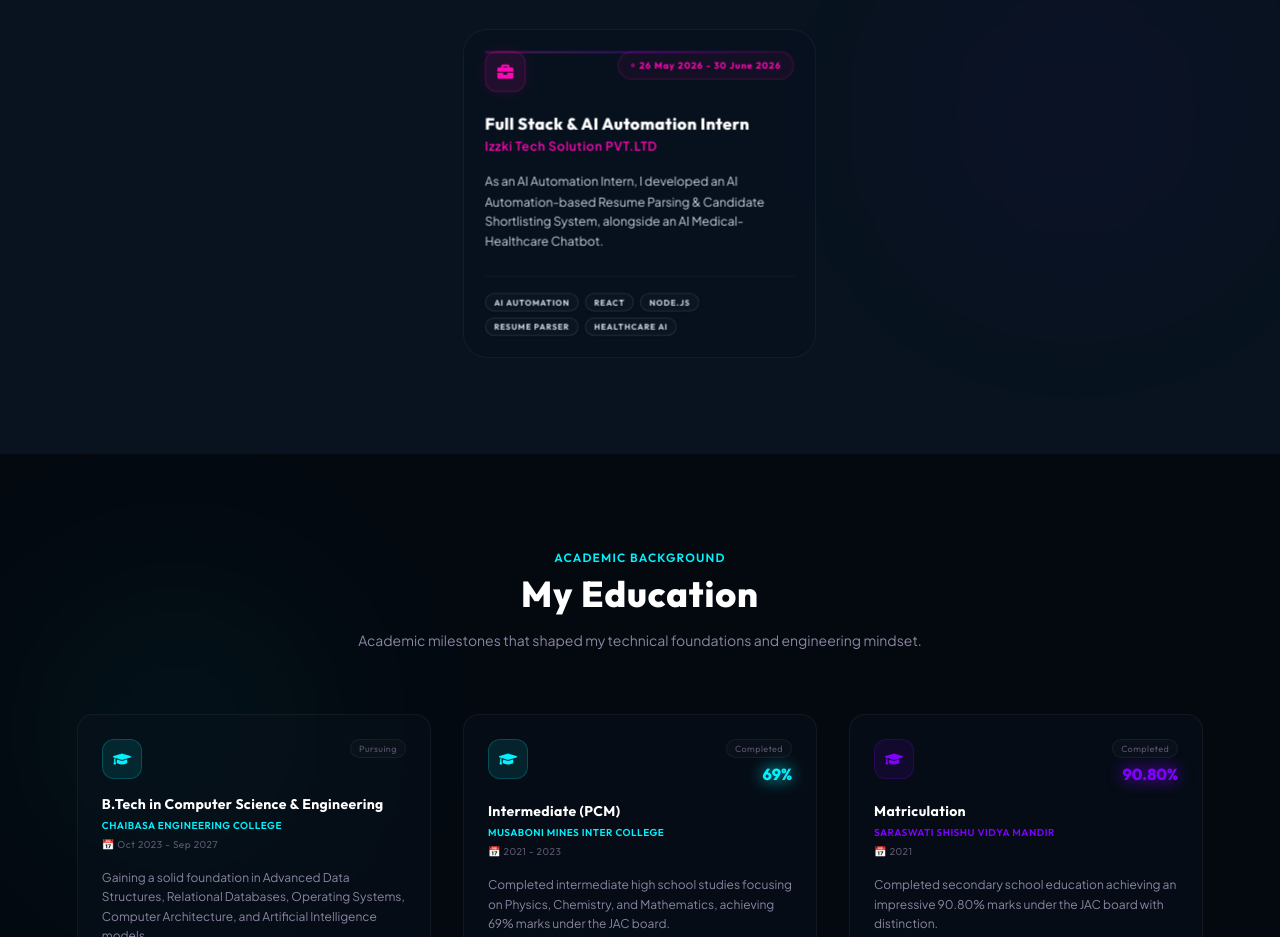
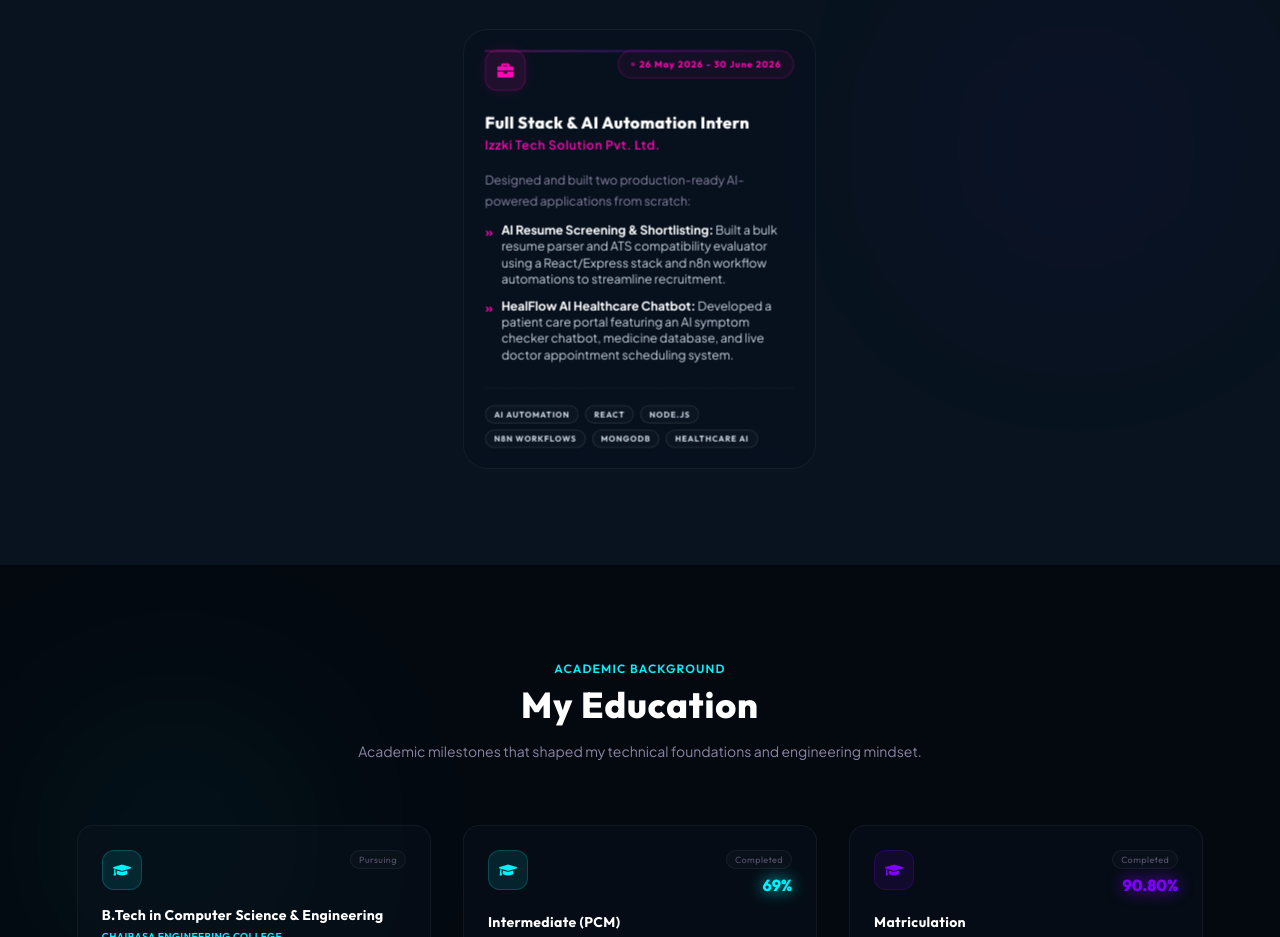
Before and after one commit to Gourav-jii/Portfolio, a React (Vite) app: page / in a window 1280 px wide. Shown: the part 4740-5677 px from the top of the page. Built offline with nearby package versions, Linux system fonts and the light colour scheme.

Commit message:
Update Experience section with detailed internship projects and tags

```diff
--- a/src/components/Experience.jsx
+++ b/src/components/Experience.jsx
@@ -7,10 +7,24 @@
   const experienceData = [
     {
       title: 'Full Stack & AI Automation Intern',
-      organization: 'Izzki Tech Solution PVT.LTD',
+      organization: 'Izzki Tech Solution Pvt. Ltd.',
       duration: '26 May 2026 - 30 June 2026',
-      desc: 'As an AI Automation Intern, I developed an AI Automation-based Resume Parsing & Candidate Shortlisting System, alongside an AI Medical-Healthcare Chatbot.',
-      tags: ['AI Automation', 'React', 'Node.js', 'Resume Parser', 'Healthcare AI'],
+      desc: (
+        <div className="space-y-3">
+          <p className="text-[#8b85a3]">Designed and built two production-ready AI-powered applications from scratch:</p>
+          <ul className="space-y-2.5 list-none pl-0">
+            <li className="flex items-start gap-2 text-xs">
+              <span className="text-neon-pink font-bold mt-0.5">»</span>
+              <span className="text-slate-300"><strong className="text-white">AI Resume Screening & Shortlisting:</strong> Built a bulk resume parser and ATS compatibility evaluator using a React/Express stack and n8n workflow automations to streamline recruitment.</span>
+            </li>
+            <li className="flex items-start gap-2 text-xs">
+              <span className="text-neon-pink font-bold mt-0.5">»</span>
+              <span className="text-slate-300"><strong className="text-white">HealFlow AI Healthcare Chatbot:</strong> Developed a patient care portal featuring an AI symptom checker chatbot, medicine database, and live doctor appointment scheduling system.</span>
+            </li>
+          </ul>
+        </div>
+      ),
+      tags: ['AI Automation', 'React', 'Node.js', 'n8n Workflows', 'MongoDB', 'Healthcare AI'],
     },
 
     // Add more work experience here
@@ -79,9 +93,9 @@
                 </div>
 
                 {/* Description */}
-                <p className="text-xs text-slate-300 leading-relaxed mb-6 flex-grow relative z-10">
+                <div className="text-xs text-slate-300 leading-relaxed mb-6 flex-grow relative z-10">
                   {item.desc}
-                </p>
+                </div>
 
                 {/* Skill tags */}
                 <div className="flex flex-wrap gap-1.5 border-t border-white/5 pt-4 mt-auto relative z-10">
```
